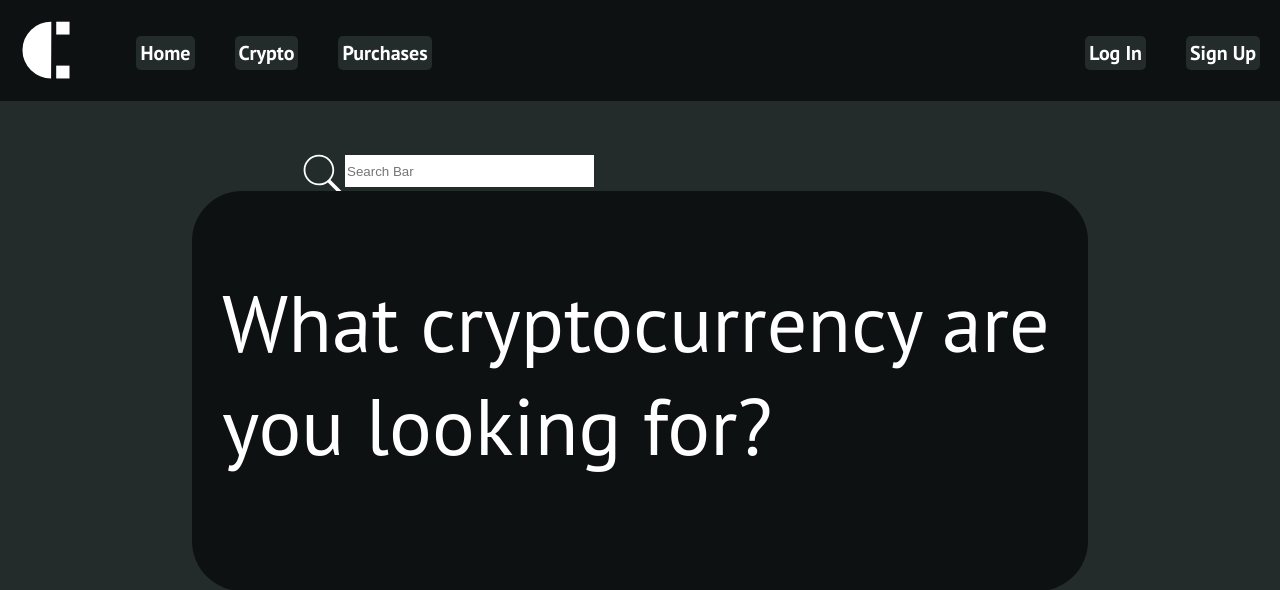
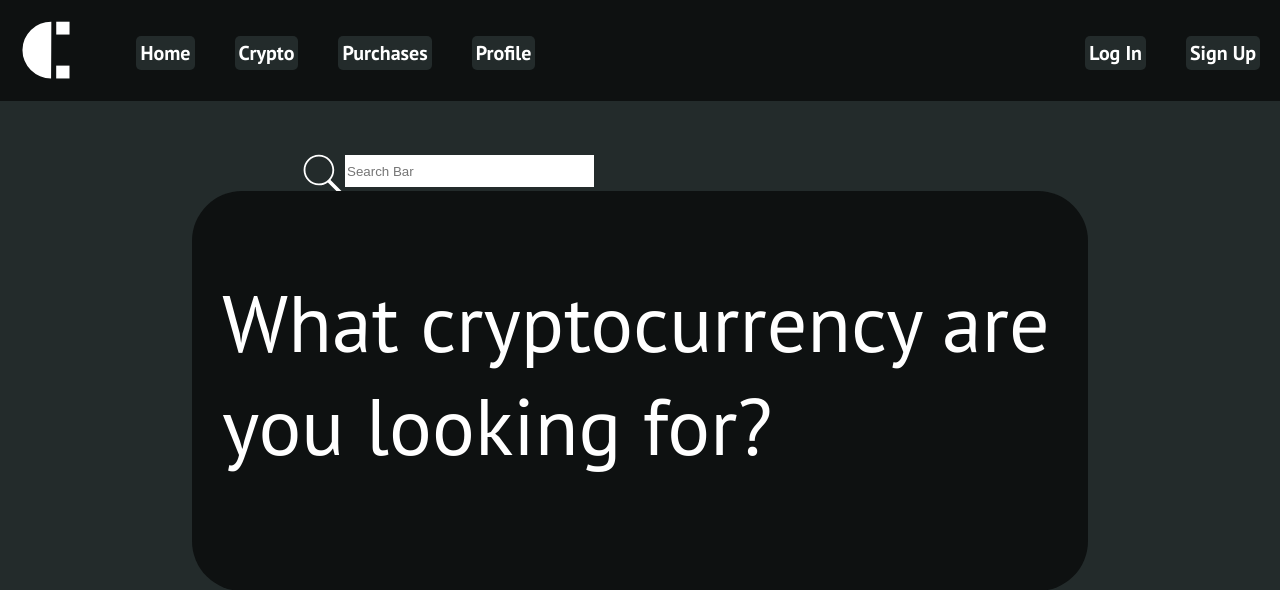
Before and after one commit to Filip-Nachov/Crypto-Predicter, a Python web app: template html/Templates/crypto.html in a window 1280 px wide. Shown: the top 590 px of the page. Run offline with Jinja, Linux system fonts and the light colour scheme; the template is opened without the code that fills it, so the values that code supplies are empty.

Commit message:
Made the profile button be consistent on all of the pages

```diff
--- a/html/Templates/crypto.html
+++ b/html/Templates/crypto.html
@@ -15,6 +15,7 @@
                 <li><a href="./">Home</a></li>
                 <li><a href="crypto.html">Crypto</a></li>
                 <li><a href="purchases.html">Purchases</a></li>
+                 <li><a href="profile.html">Profile</a></li>
             </ul>
             <ul class="nav">
                 <li><a href="login.html">Log In</a></li>
--- a/html/Templates/login.html
+++ b/html/Templates/login.html
@@ -19,6 +19,7 @@
             <ul class="nav">
                 <li><a href="login.html">Log In</a></li>
                 <li><a href="signup.html">Sign Up</a></li>
+                 <li><a href="profile.html">Profile</a></li>
             </ul>
         </div>
 
--- a/html/Templates/purchases.html
+++ b/html/Templates/purchases.html
@@ -19,6 +19,7 @@
             <ul class="nav">
                 <li><a href="login.html">Log In</a></li>
                 <li><a href="signup.html">Sign Up</a></li>
+                 <li><a href="profile.html">Profile</a></li>
             </ul>
         </div>
         <div class="flex-container">
--- a/html/Templates/signup.html
+++ b/html/Templates/signup.html
@@ -19,6 +19,7 @@
             <ul class="nav">
                 <li><a href="login.html">Log In</a></li>
                 <li><a href="signup.html">Sign Up</a></li>
+                 <li><a href="profile.html">Profile</a></li>
             </ul>
         </div>
 
```
